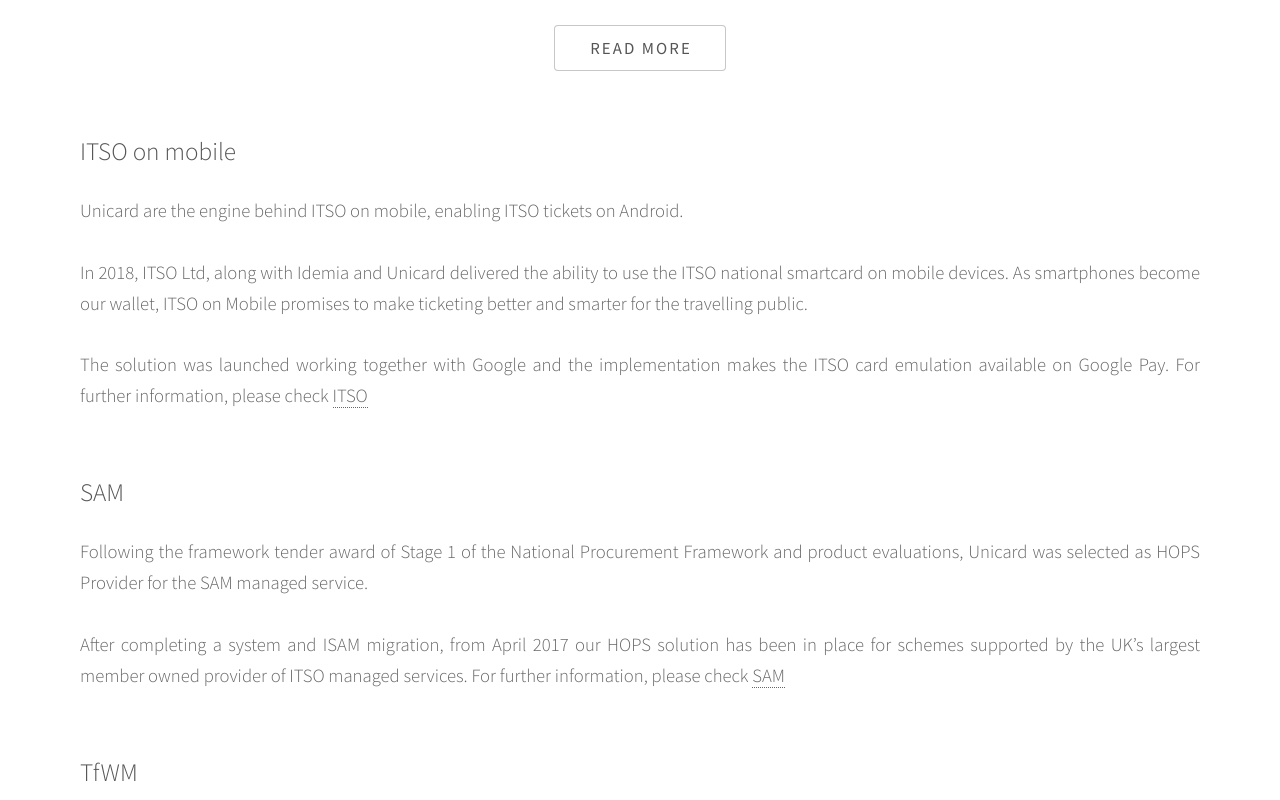
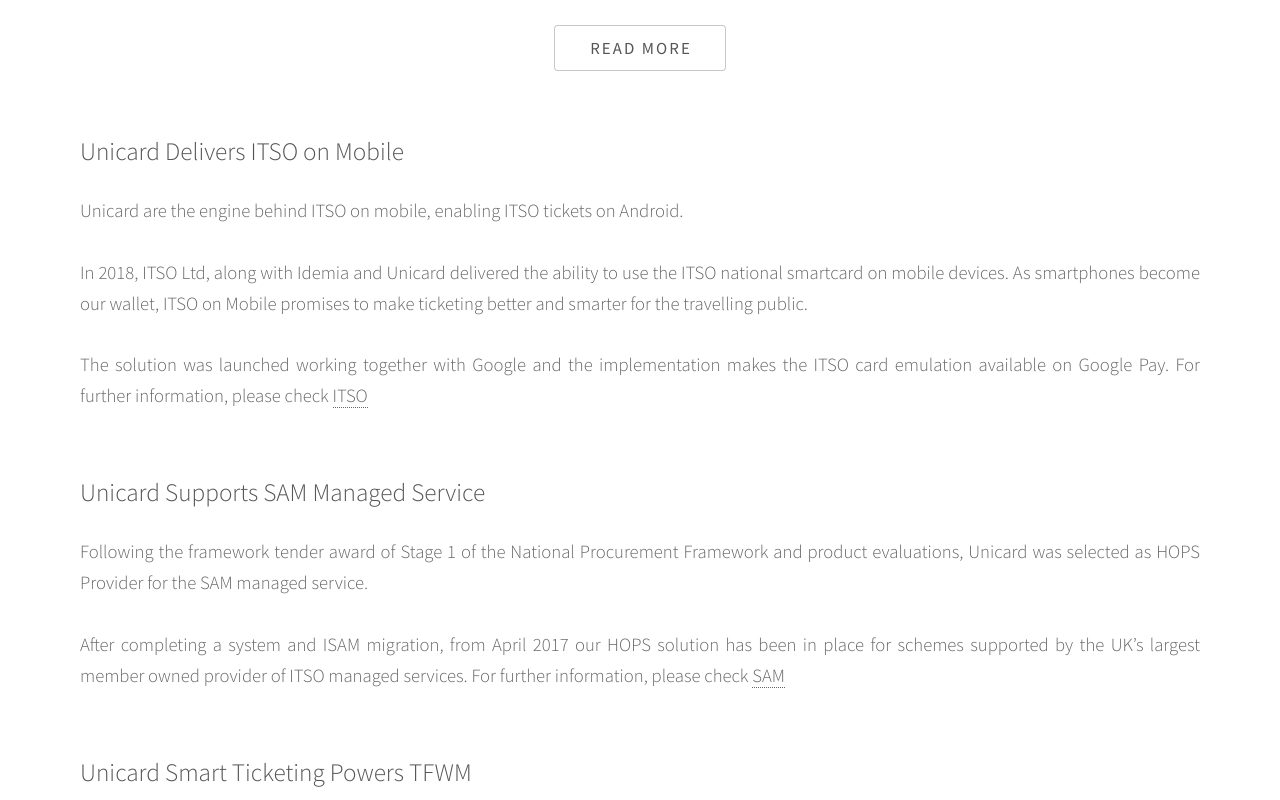
Before and after one commit to WillUnicard/WillUnicard.github.io, a plain HTML site: page articles.html in a window 1280 px wide. Shown: the part 940-1740 px from the top of the page. Drawn offline with Linux system fonts and the light colour scheme.

Commit message:
News update 19th August
Final

```diff
--- a/articles.html
+++ b/articles.html
@@ -73,7 +73,7 @@
 
                     <div class="col-12 col-12-medium">
                         <h3 style="text-align: left;" id ="iom"></h3>
-                        <h3 style="text-align: left;">ITSO on mobile</h3>
+                        <h3 style="text-align: left;">Unicard Delivers ITSO on Mobile</h3>
                         <p class="justify_content">
                             Unicard are the engine behind ITSO on mobile, enabling ITSO tickets on Android.<br><br>
                             In 2018, ITSO Ltd, along with Idemia and Unicard delivered the ability to use the ITSO national smartcard on mobile devices. As smartphones become our wallet, ITSO on Mobile promises to make ticketing better and smarter for the travelling public.<br><br>
@@ -86,7 +86,7 @@
 
                     <div class="col-12 col-12-medium">
                         <h3 style="text-align: left;" id ="sam"></h3>
-                        <h3 style="text-align: left;">SAM</h3>
+                        <h3 style="text-align: left;">Unicard Supports SAM Managed Service</h3>
                         <p class="justify_content">
                             Following the framework tender award of Stage 1 of the National Procurement Framework and product evaluations, Unicard was selected as HOPS Provider for the SAM managed service.<br><br>
                             After completing a system and ISAM migration, from April 2017 our HOPS solution has been in place for schemes supported by the UK’s largest member owned provider of ITSO managed services. For further information, please check <a href="https://www.talktosam.co.uk/" target="blank">SAM</a>
@@ -97,7 +97,7 @@
 
                     <div class="col-12 col-12-medium">
                         <h3 style="text-align: left;" id ="tfwm"></h3>
-                        <h3 style="text-align: left;">TfWM</h3>
+                        <h3 style="text-align: left;">Unicard Smart Ticketing Powers TFWM</h3>
                         <p class="justify_content reduced_bottom_margin">
                             Unicard systems power West Midlands public transport operations. In 2015, Euclid Ltd in partnership with Unicard won the Transport for the West Midlands framework tender for the provision of:
                         </p>
```
Also changed, not shown: index.html (+3 -3 lines).
